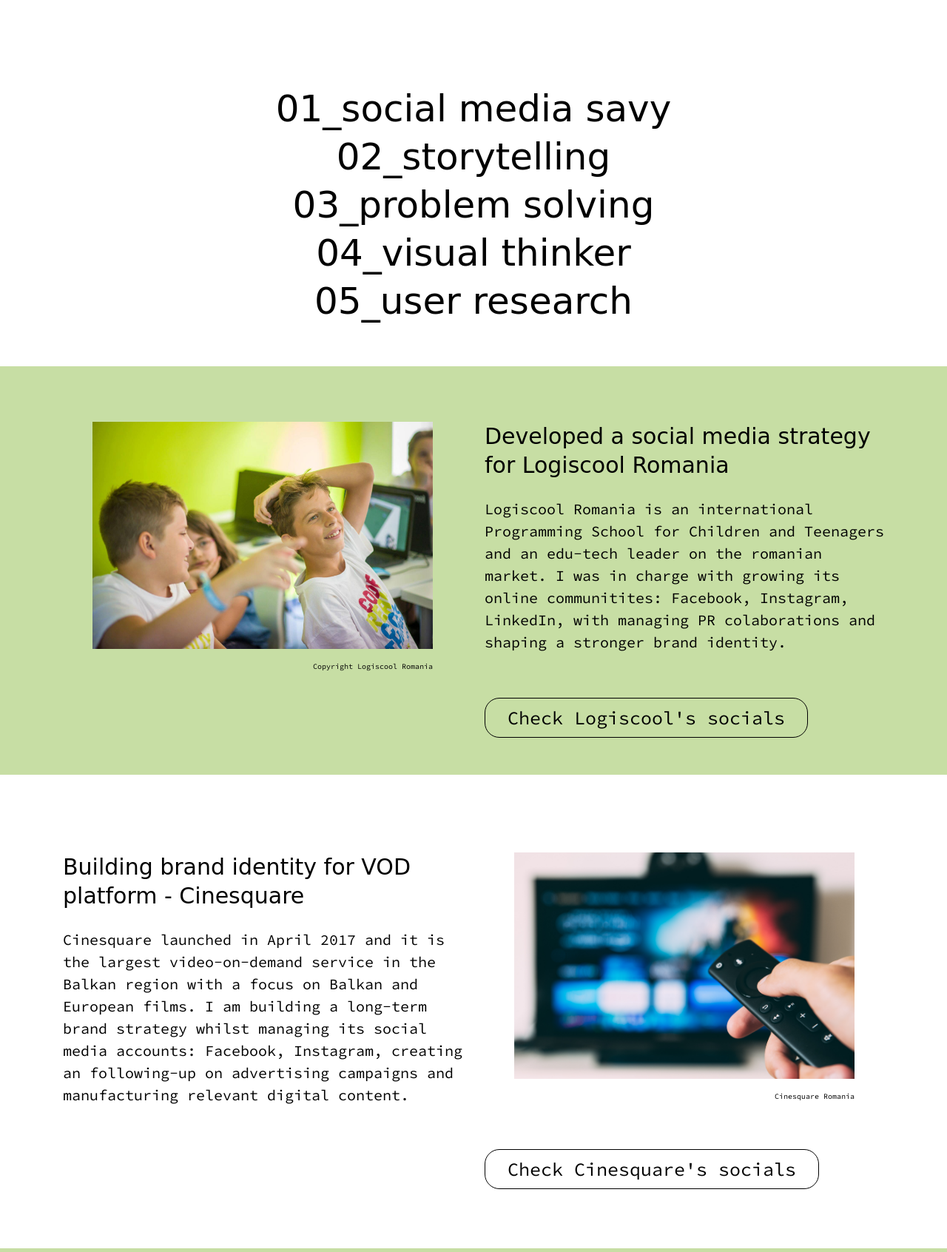
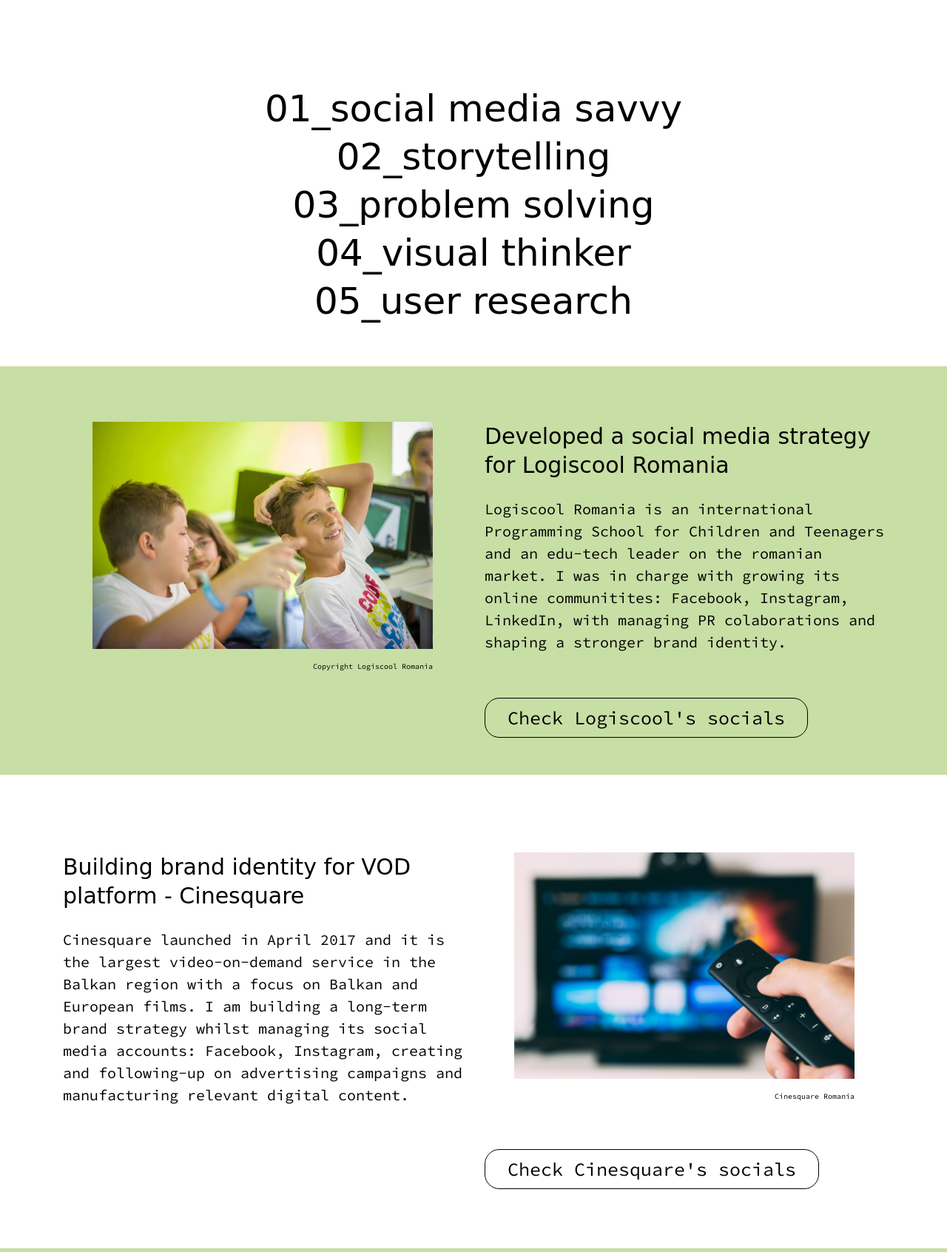
Before and after one commit to LuisaBalaban/-Portofolio, a plain HTML site: page index.html in a window 1280 px wide. Shown: the part 780-2472 px from the top of the page at 74% size. Drawn offline with Linux system fonts and the light colour scheme; a web font is replaced by a local one.

Commit message:
Update index.html

```diff
--- a/index.html
+++ b/index.html
@@ -50,7 +50,7 @@
   <section>
     <ul>
       <ul class="skills-list">
-      <li>01_social media savy</li>
+      <li>01_social media savvy</li>
       <li>02_storytelling</li>
       <li>03_problem solving</li>
       <li>04_visual thinker</li>
@@ -92,7 +92,7 @@
       Building brand identity for VOD platform - Cinesquare
     </h2>
     <p>
-       Cinesquare launched in April 2017 and it is the largest video-on-demand service in the Balkan region with a focus on Balkan and European films. I am building a long-term brand strategy whilst managing its social media accounts: Facebook, Instagram, creating an following-up on advertising campaigns and manufacturing relevant digital content.
+       Cinesquare launched in April 2017 and it is the largest video-on-demand service in the Balkan region with a focus on Balkan and European films. I am building a long-term brand strategy whilst managing its social media accounts: Facebook, Instagram, creating and following-up on advertising campaigns and manufacturing relevant digital content.
     </p>
     </div>
     <div class="col-sm">
```
